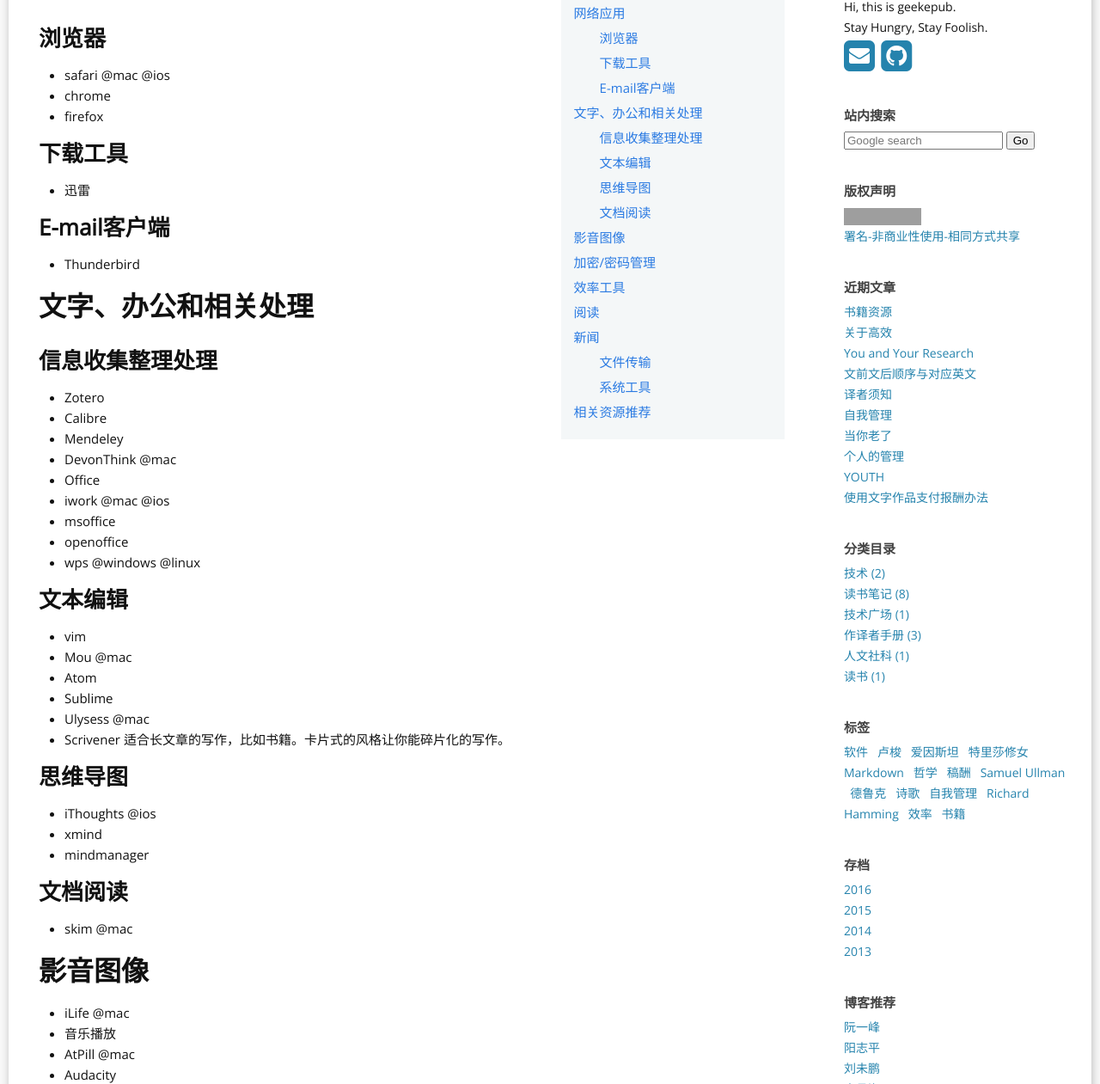
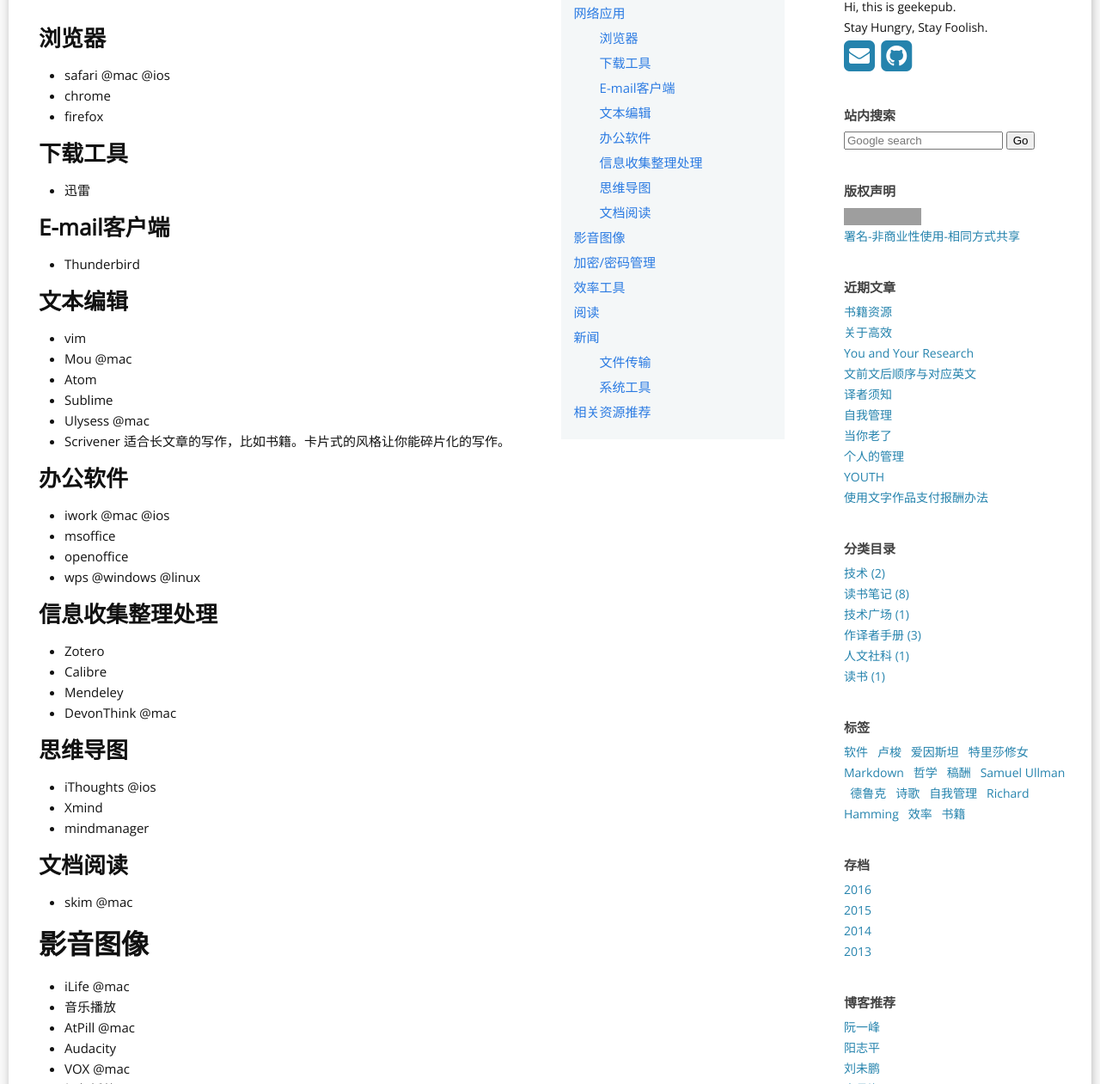
Before and after one commit to geekepub/geekepub.github.io, a Jekyll site: the page built from _posts/2013-01-01-apps.md, in a window 1280 px wide and 1400 px high, scrolled down 242 px, cut to the strip 139-1400 px from the top of the window. Shown: the whole strip at 86% size. Built offline with Jekyll 4.4.1, drawn with Linux system fonts in a browser that asks for light colours; nearby versions of some CDN libraries; comment, search, counter and statistics services are not loaded; some of the changed lines change nothing that is shown; some of the changed text lies outside the part shown; grey boxes are pictures that could not be loaded.

Commit message:
Update 2013-01-01-apps.md

```diff
--- a/_posts/2013-01-01-apps.md
+++ b/_posts/2013-01-01-apps.md
@@ -24,21 +24,8 @@
 - 迅雷
 
 ### E-mail客户端
+
 - Thunderbird
-
-## 文字、办公和相关处理
-
-###信息收集整理处理
-
-- Zotero
-- Calibre
-- Mendeley
-- DevonThink @mac
-- Office
-- iwork @mac @ios
-- msoffice
-- openoffice
-- wps @windows @linux
 
 ### 文本编辑
 
@@ -49,13 +36,29 @@
 - Ulysess @mac
 - Scrivener 适合长文章的写作，比如书籍。卡片式的风格让你能碎片化的写作。
 
+### 办公软件
+
+- iwork @mac @ios
+- msoffice
+- openoffice
+- wps @windows @linux
+
+### 信息收集整理处理
+
+- Zotero
+- Calibre
+- Mendeley
+- DevonThink @mac
+
+
 ### 思维导图
 
 - iThoughts @ios
-- xmind
+- Xmind
 - mindmanager
 
 ### 文档阅读
+
 - skim @mac
 
 ## 影音图像
@@ -68,6 +71,7 @@
 - VLC
 
 ## 加密/密码管理
+
 - 1password
 - TrueCrypt
 - KeePass
@@ -90,12 +94,13 @@
 ## 阅读
 
 - kindle
-- 晒书房
+- 晒书房 统计自己的书房藏书量。
+- 涂书笔记
 - 豆瓣
-- 涂书笔记 @ios
 - Goodreads
 
 ## 新闻
+
 - Reeder
 - Feedly
 - Pocket
```
